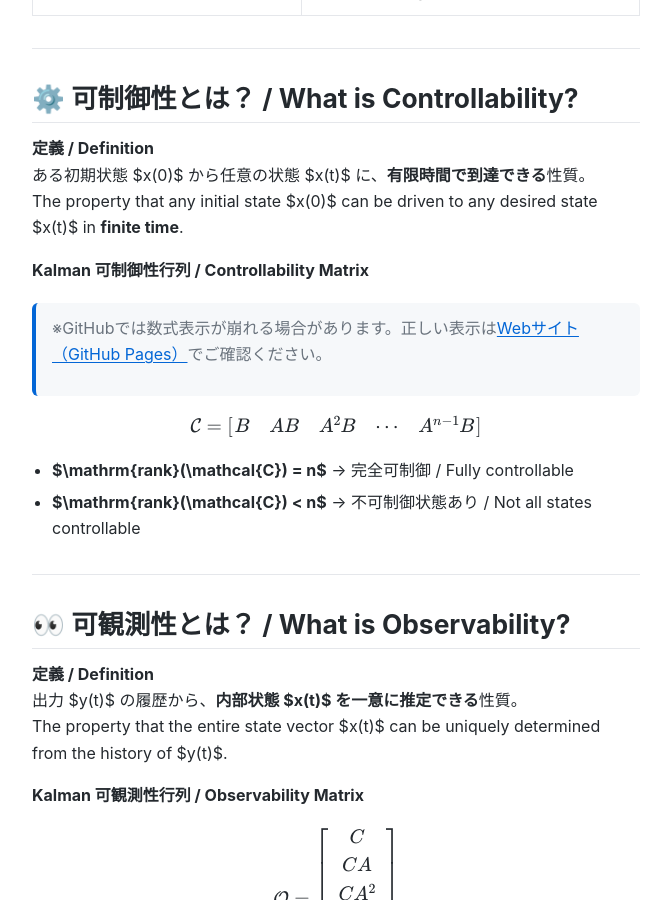
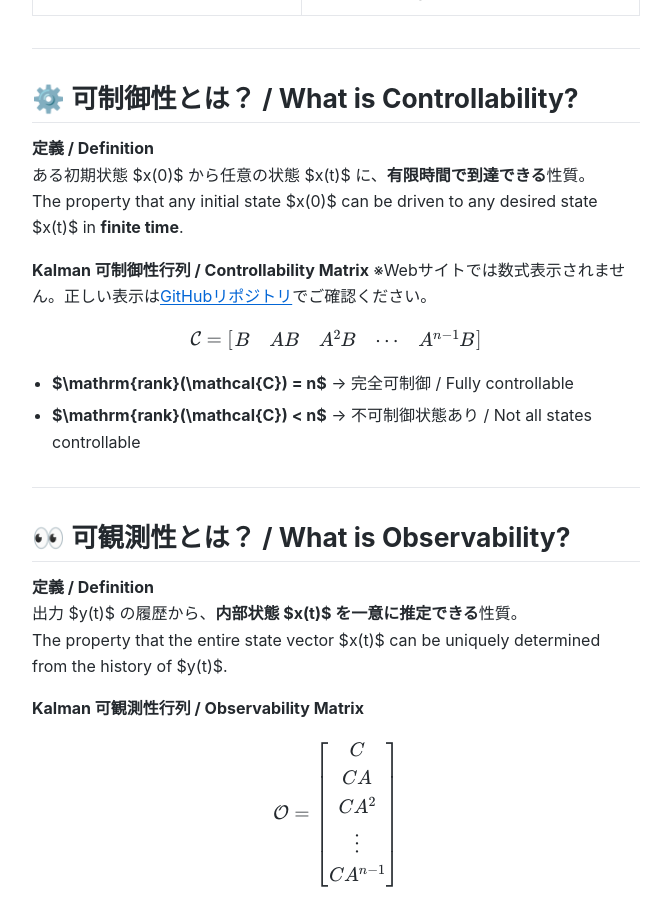
Before and after one commit to Samizo-AITL/EduController, a Jekyll site: the page built from part02_modern/theory/02_controllability.md, in a window 1280 px wide and 900 px high, scrolled down 863 px. Shown: the whole window, without its empty margins (304-975 px from the left). Built offline with Jekyll 4.4.1, drawn with Linux system fonts in a browser that asks for light colours.

Commit message:
Update 02_controllability.md

```diff
--- a/part02_modern/theory/02_controllability.md
+++ b/part02_modern/theory/02_controllability.md
@@ -38,7 +38,7 @@ This section explains the **definitions**, **mathematical tests**, and **enginee
 The property that any initial state $x(0)$ can be driven to any desired state $x(t)$ in **finite time**.
 
 **Kalman 可制御性行列 / Controllability Matrix**
-> ※GitHubでは数式表示が崩れる場合があります。正しい表示は[Webサイト（GitHub Pages）](https://samizo-aitl.github.io/EduController/part02_modern/theory/01_state_space.html)でご確認ください。
+※Webサイトでは数式表示されません。正しい表示は[GitHubリポジトリ](https://github.com/Samizo-AITL/EduController/blob/main/part02_modern/theory/02_controllability.md)でご確認ください。
 
 $$
 \mathcal{C} =
```
